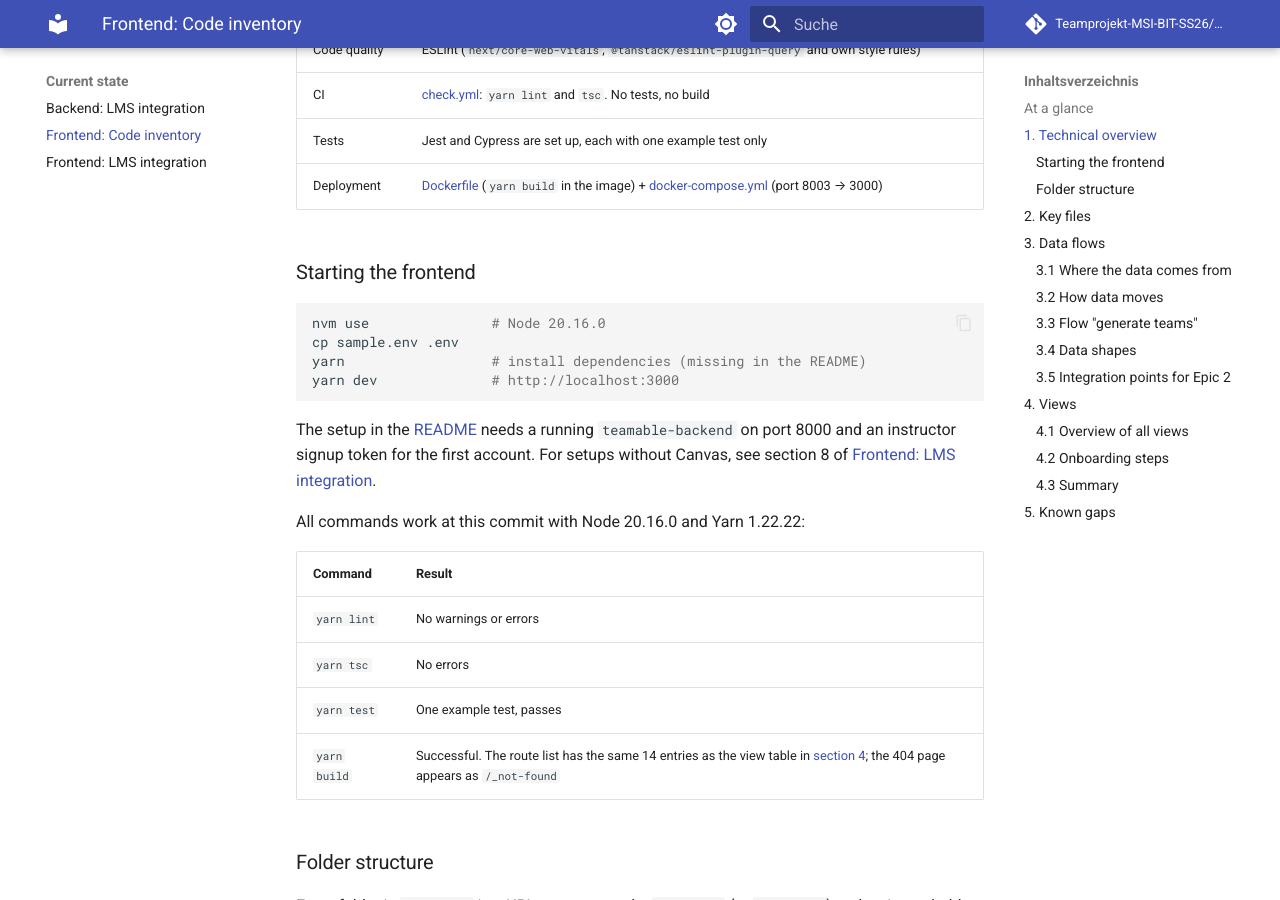
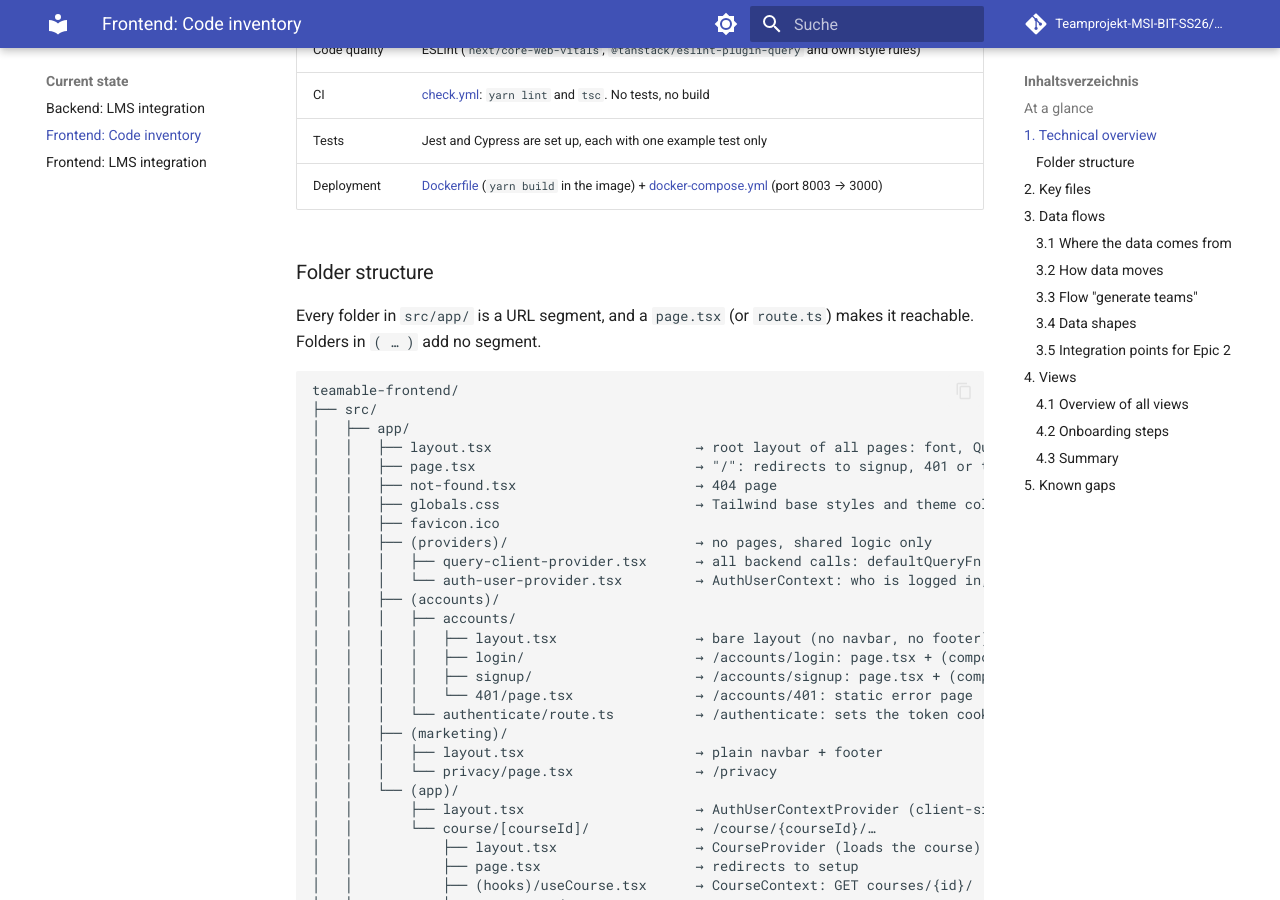
Before and after one commit to Teamprojekt-MSI-BIT-SS26/documentation, an MkDocs documentation site: the page built from docs/current-state/frontend-inventory.md, in a window 1280 px wide and 900 px high, scrolled down 1824 px. Built offline with MkDocs 1.6.1 and Material for MkDocs 9.7.7, drawn with Linux system fonts in a browser that asks for light colours; comment, search, counter and statistics services are not loaded.

Commit message:
Remove frontend setup instructions from documentation
Removed the section on starting the frontend and related commands from the documentation.

````diff
--- a/docs/current-state/frontend-inventory.md
+++ b/docs/current-state/frontend-inventory.md
@@ -39,25 +39,6 @@
 | Tests | Jest and Cypress are set up, each with one example test only |
 | Deployment | [Dockerfile](https://github.com/Teamable-Analytics/teamable-frontend/blob/98ce1c8/Dockerfile) (`yarn build` in the image) + [docker-compose.yml](https://github.com/Teamable-Analytics/teamable-frontend/blob/98ce1c8/docker-compose.yml) (port 8003 → 3000) |
 
-### Starting the frontend
-
-```bash
-nvm use               # Node 20.16.0
-cp sample.env .env
-yarn                  # install dependencies (missing in the README)
-yarn dev              # http://localhost:3000
-```
-
-The setup in the [README](https://github.com/Teamable-Analytics/teamable-frontend/blob/98ce1c8/README.md) needs a running `teamable-backend` on port 8000 and an instructor signup token for the first account. For setups without Canvas, see section 8 of [Frontend: LMS integration](frontend-lms-integration.md).
-
-All commands work at this commit with Node 20.16.0 and Yarn 1.22.22:
-
-| Command | Result |
-|---|---|
-| `yarn lint` | No warnings or errors |
-| `yarn tsc` | No errors |
-| `yarn test` | One example test, passes |
-| `yarn build` | Successful. The route list has the same 14 entries as the view table in [section 4](#4-views); the 404 page appears as `/_not-found` |
 
 ### Folder structure
 
````
